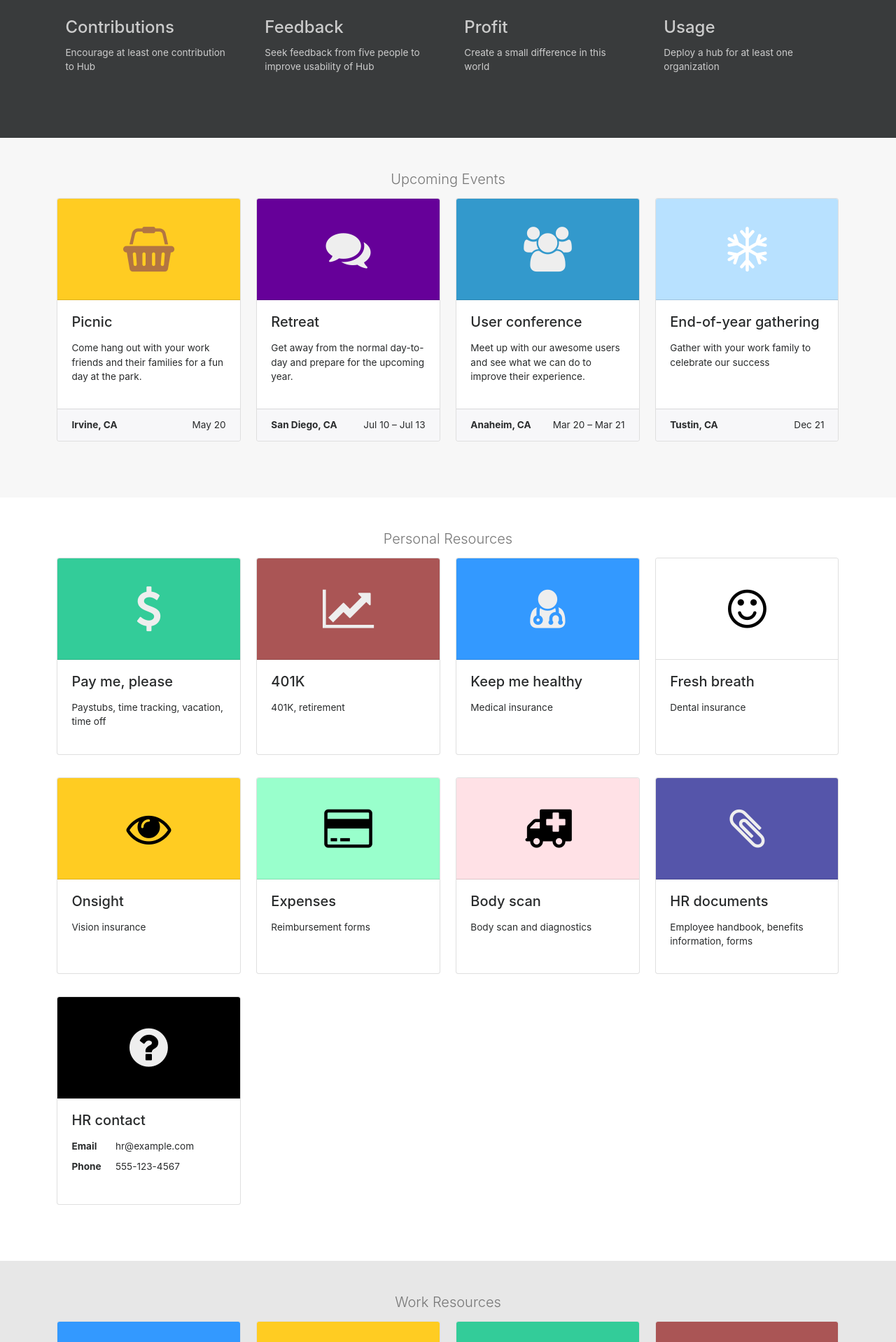
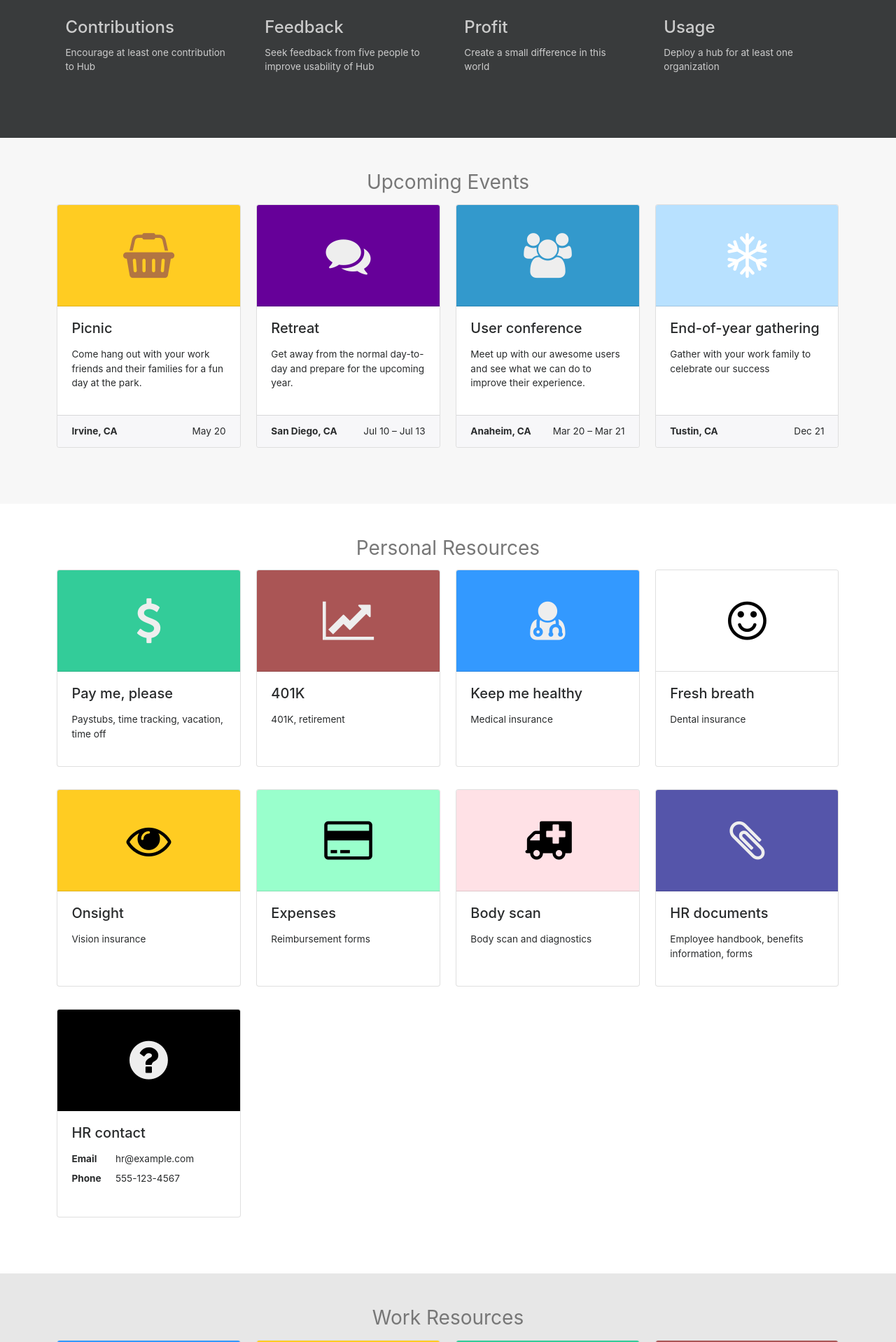
Before and after one commit to lightster/hub, a Jekyll site: the page built from index.md, in a window 1280 px wide. Shown: the part 1101-3019 px from the top of the page at 70% size. Built offline with Jekyll 4.4.1, drawn with Linux system fonts in a browser that asks for light colours; nearby versions of some CDN libraries; comment, search, counter and statistics services are not loaded.

Commit message:
Increase size of section headers
Jeff recommended a font size increase to make the sections more
obvious

```diff
--- a/assets/main.css
+++ b/assets/main.css
@@ -158,6 +158,11 @@
   text-align: center;
   color: #777;
   margin-bottom: 1rem;
+}
+
+.hub .resources h3 {
+  font-size: 1.75rem;
+  font-weight: 400;
 }
 
 .hub .cards .return-to-top {
```
